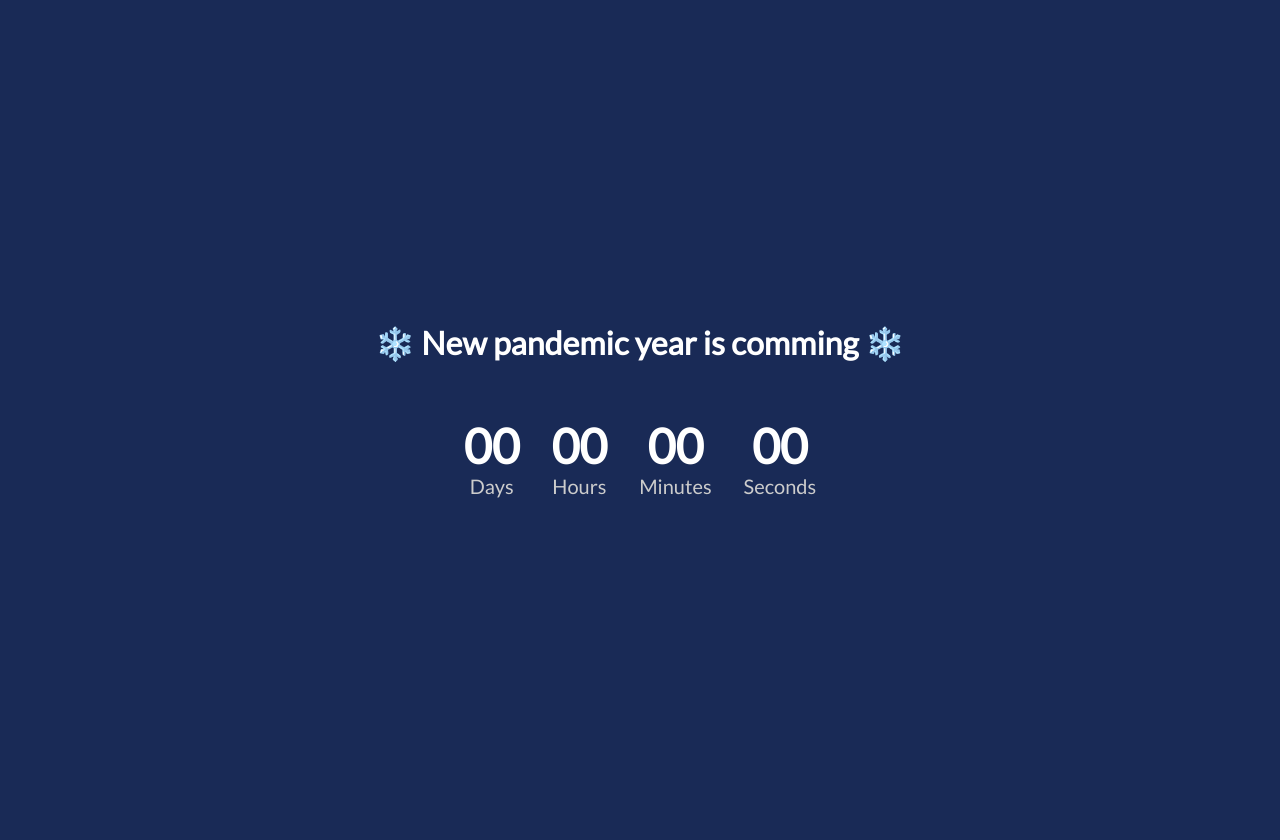
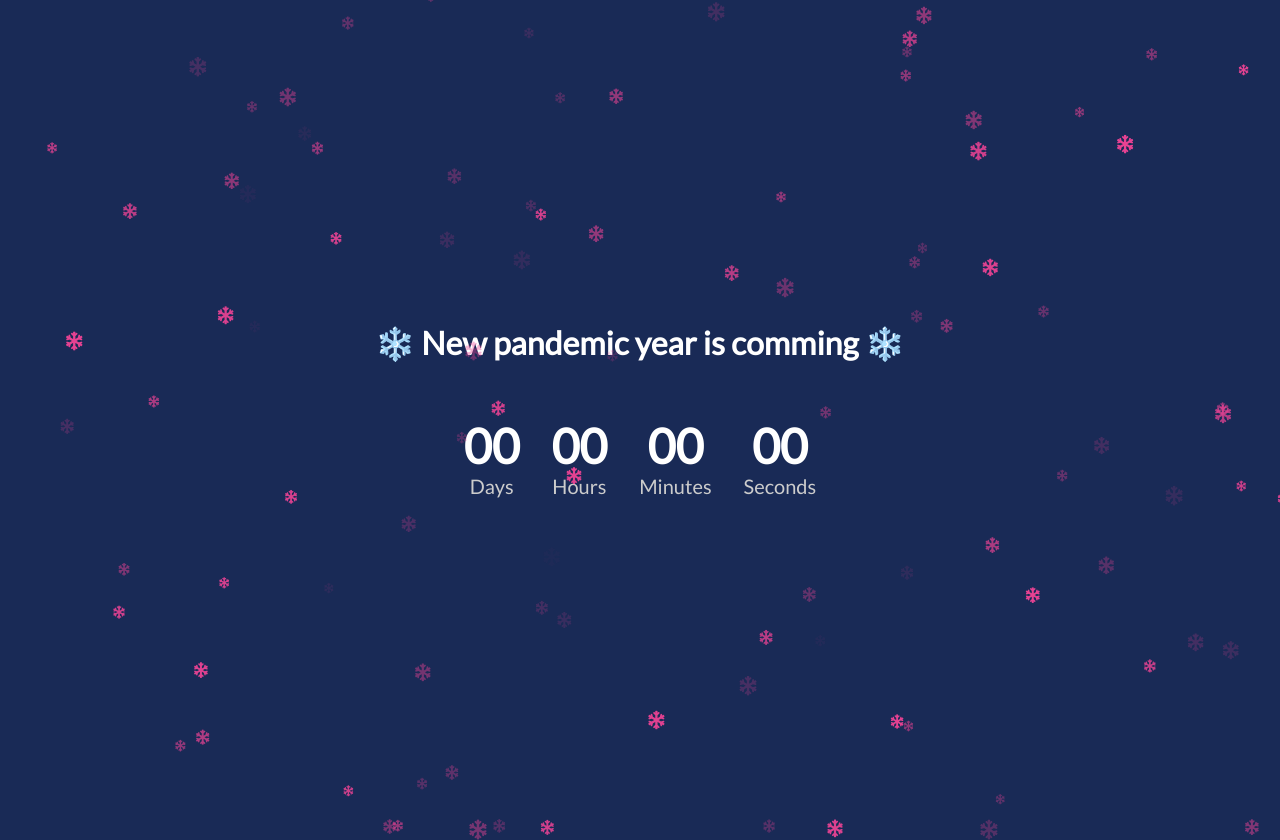
Before and after one commit to Ancrosero/newYearCountDown, a plain HTML site: page index.html in a window 1280 px wide. Before the commit the page ends 800 px from the top, so only its background shows below. Drawn offline with Linux system fonts and the light colour scheme.

Commit message:
added snowflake effect

```diff
--- a/main.js
+++ b/main.js
@@ -0,0 +1,18 @@
+setInterval(createSnowFlake, 50);
+
+
+function createSnowFlake() {
+	const snow_flake = document.createElement('i');
+	snow_flake.classList.add('fas');
+	snow_flake.classList.add('fa-snowflake');
+	snow_flake.style.left = Math.random() * window.innerWidth + 'px';
+	snow_flake.style.animationDuration = Math.random() * 4 + 3 + 's'; // between 2 - 5 seconds
+	snow_flake.style.opacity = Math.random();
+	snow_flake.style.fontSize = Math.random() * 10 + 10 + 'px';
+
+	document.body.appendChild(snow_flake);
+
+	setTimeout(() => {
+		snow_flake.remove();
+	}, 7000)
+}
--- a/style.css
+++ b/style.css
@@ -38,7 +38,7 @@ body {
 
 
 .fa-snowflake{
-    color: #fff;
+    color: #e84393;
     position: absolute;
     top: -20px;
     animation: fall linear forwards;
```
